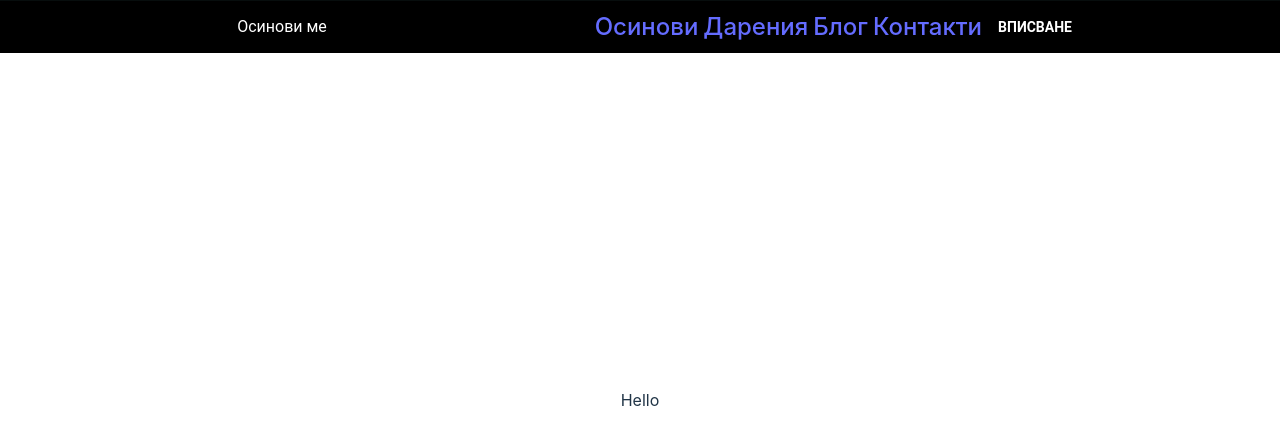
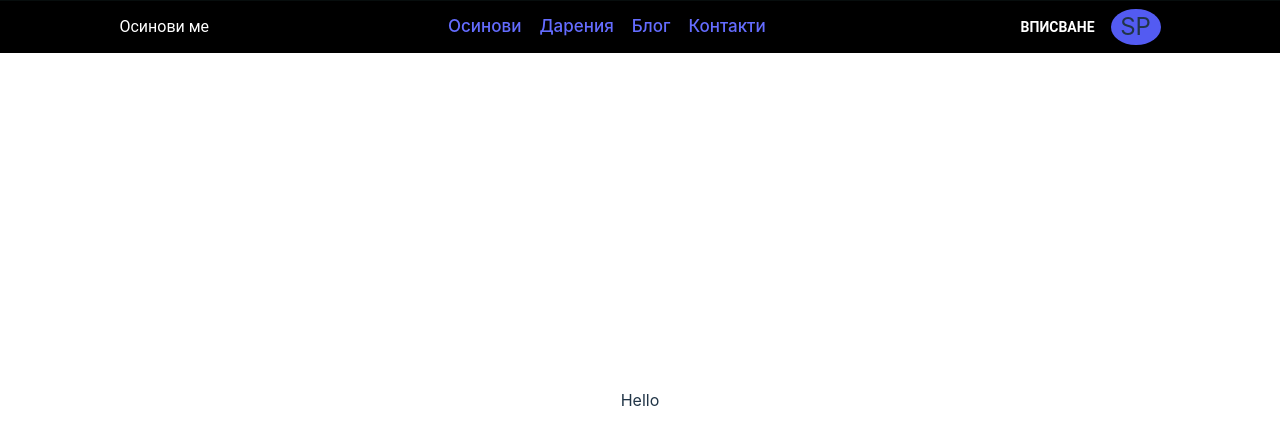
Before and after one commit to Dojibery/adoptmebg-frontend, a React (Vite) app: page / in a window 1280 px wide. Shown: the top 444 px of the page. Built offline with nearby package versions, Linux system fonts and the light colour scheme.

Commit message:
navbar stylisation

```diff
--- a/src/components/NavbarComponent.tsx
+++ b/src/components/NavbarComponent.tsx
@@ -32,10 +32,10 @@ export const NavbarContentWrapper = styled('div')(
     ({ theme }) => `
   display: flex;
   height: 100%;
-  width: 70%;
+  width: 100%;
   max-width: 2560px;
   place-items: center;
-  justify-content: space-between;
+  justify-content: space-around;
   ${theme.breakpoints.down('md')} {
     place-content: space-around;
     width: 100%;
@@ -44,7 +44,7 @@ export const NavbarContentWrapper = styled('div')(
 );
 
 export const NavbarLeft = styled('div')`
-  flex: 1;
+  display: flex;
 `;
 
 export const NavbarCenter = styled(Stack)`
@@ -52,10 +52,22 @@ export const NavbarCenter = styled(Stack)`
   flex-flow: row;
   justify-content: center;
   align-items: center;
-  gap: 5px;
+  gap: 18px;
+  font-size: 17px;
+  fontFamily:'Roboto'
+
 `;
 
 export const NavbarRight = styled(Stack)`
+    display: flex;
+    flex-direction: row;
+
+    .user-photo {
+      background-color: #535bf2;
+      border-radius: 50%;
+      width: 50px;
+      height: auto;
+    }
 
 `;
 
@@ -131,6 +143,7 @@ const NavbarComponent = () => {
                             <Button sx={{
                                 cursor: 'pointer'
                             }}>Вписване</Button>
+                            <div className={'user-photo'}>SP</div>
                         </NavbarRight>
                     </>
                 )}
```
